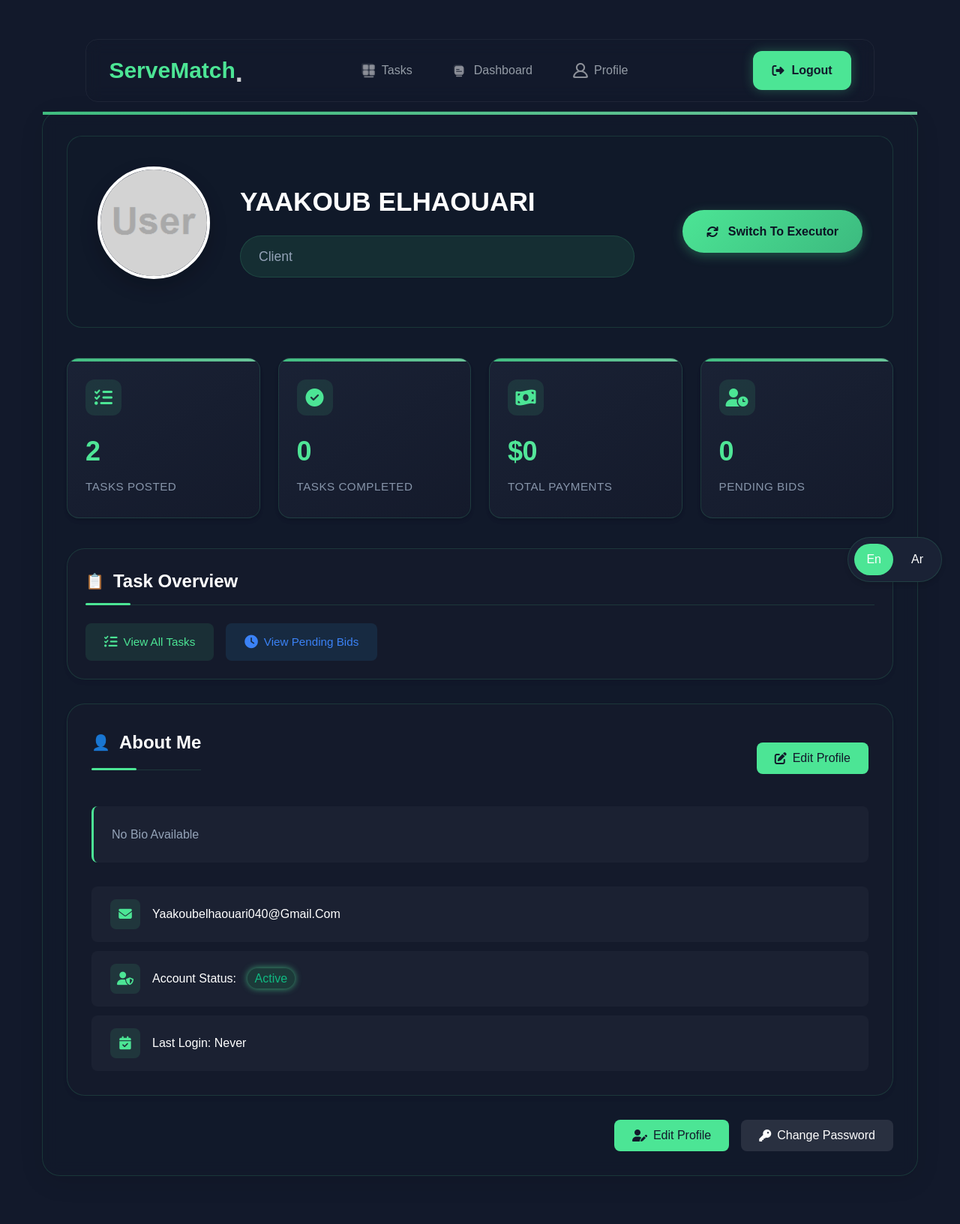
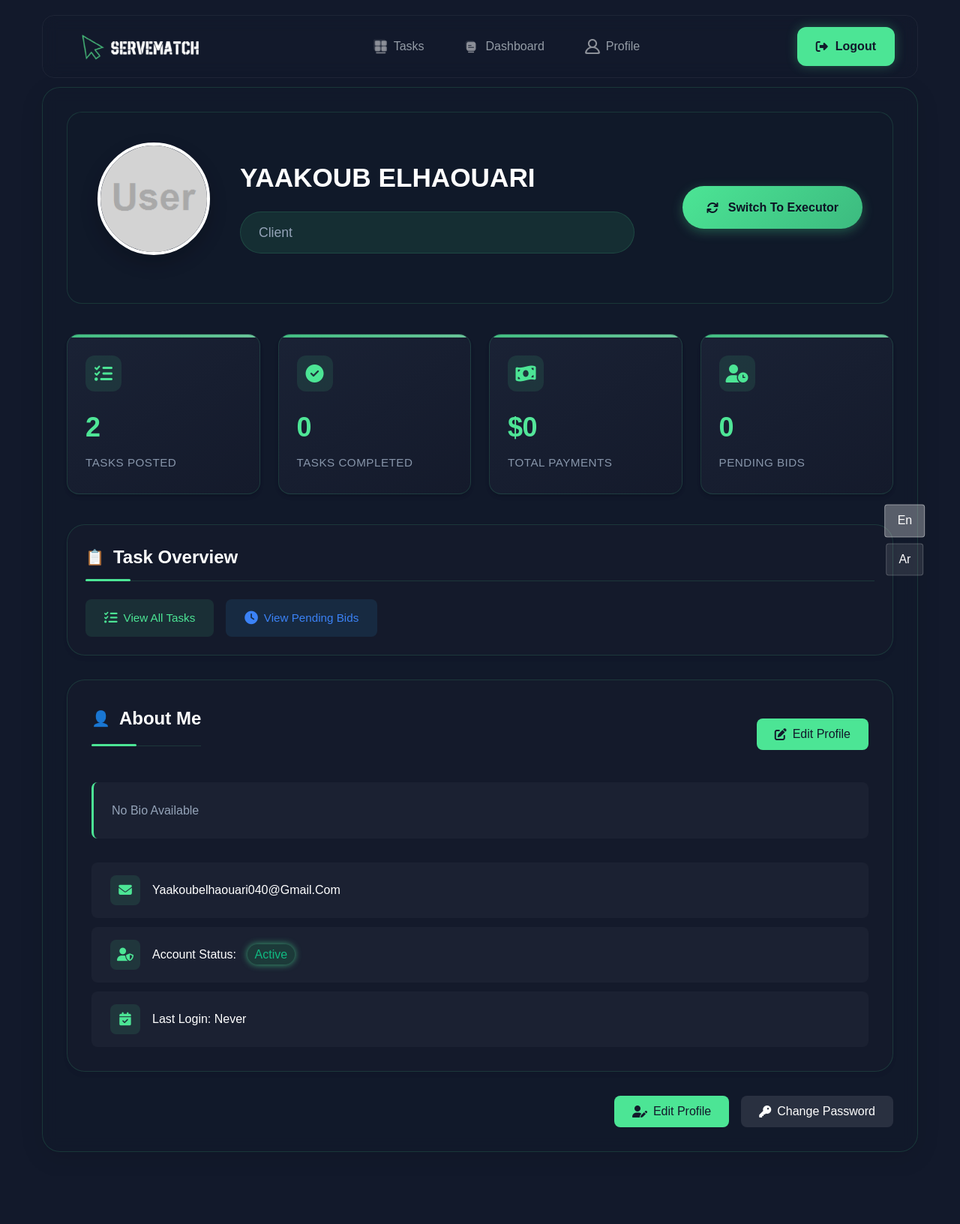
Before and after one commit to Yacobel/PFE, a PHP site: page /profile.php in a window 1280 px wide. Shown: the whole page at 75% size. After the commit the page ends 1536 px from the top, so only its background shows below. Run offline with PHP 8.4, Linux system fonts and the light colour scheme; a user stored in the database is signed in; data comes from the database, SQL or seed files in the repository; data that the repository does not hold is empty; some web fonts are replaced.

Commit message:
add sompe functions

```diff
--- a/components/header.php
+++ b/components/header.php
@@ -6,7 +6,7 @@ require_once __DIR__ . '/../config/languages.php';
 ?>
 <!-- Navigation Bar -->
 <div class="nav-bar">
-    <div class="logo"><a href="index.php"><?php echo __("home"); ?></a></div>
+    <div class="logo"><a href="index.php"><img src="./style/images/lastlogo.png" alt="Logo"></a></div>
     <div class="icon">
         <i class="fa-solid fa-bars"></i>
     </div>
--- a/index.php
+++ b/index.php
@@ -179,10 +179,10 @@ require_once 'config/languages.php';
     <!-- Services Section -->
     <div class="our-services">
       <div class="services-button-container">
-        <button class="services-button">
+        <a href="taskes.php" class="services-button" style="text-decoration: none;">
           <img src="./style/images/aboute.png" alt="<?php echo __("services_icon"); ?>" />
           <?php echo __("available_services"); ?>
-        </button>
+        </a>
       </div>
 
       <div class="heading-section">
--- a/style/header.css
+++ b/style/header.css
@@ -13,8 +13,8 @@
   border: none;
   outline: none;
 }
-body{
-  font-family: 'Magnetik';
+body {
+  font-family: "Magnetik";
 }
 .nav-bar {
   display: flex;
@@ -60,26 +60,16 @@ body{
 
 .nav-bar .logo a {
   font-weight: bold;
+  width: 200px;
+  display: flex;
+  justify-content: center;
+  align-items: center;
   color: #4ce595;
   position: relative;
-  display: inline-block;
 }
-
-.nav-bar .logo a::after {
-  content: ".";
-  position: absolute;
-  color: #ffffff;
-  font-size: 36px;
-  bottom: -10px;
-  right: -10px;
-  opacity: 0.8;
-  transform: translateY(-2px);
-  transition: color 0.3s ease, transform 0.3s ease;
-}
-
-.nav-bar .logo:hover a::after {
-  color: #4ce595;
-  transform: translateY(0);
+.nav-bar .logo a img {
+  object-fit: cover;
+  width: 100%;
 }
 
 .nav-bar ul {
--- a/style/profile.css
+++ b/style/profile.css
@@ -31,7 +31,10 @@ body {
 .container {
   max-width: 1200px;
   margin: 0 auto;
-  padding: 2rem 1rem;
+  padding: 0rem 1rem;
+}
+.nav-bar {
+  width: 100%;
 }
 
 /* Profile Container */
@@ -61,22 +64,8 @@ body {
   gap: 2rem;
 }
 
-.profile-header:hover {
-  border-color: rgba(76, 229, 149, 0.3);
-  transform: translateY(-5px);
-  box-shadow: 0 8px 25px rgba(76, 229, 149, 0.1);
-}
-
-.profile-header::before {
-  content: '';
-  position: absolute;
-  top: 0;
-  left: 0;
-  right: 0;
-  height: 4px;
-  background: linear-gradient(90deg, var(--primary), var(--primary-light));
-  opacity: 0.8;
-}
+
+
 
 /* User info wrapper */
 .user-info-wrapper {
@@ -1044,39 +1033,104 @@ textarea.form-control {
 }
 
 /* Language Selector */
+
+.language-selector {
+  display: flex;
+  flex-direction: column;
+  gap: 8px;
+  align-items: center;
+}
+
+.language-selector .language-btn {
+  padding: 4px 8px;
+  border: 1px solid #ddd;
+  border-radius: 4px;
+  background: none;
+  cursor: pointer;
+  font-size: 14px;
+  transition: all 0.3s ease;
+}
+
+.language-selector .language-btn:hover {
+  background-color: #f0f0f0;
+}
+
+.language-selector .language-btn.active {
+  background-color: #00feae;
+  color: white;
+  border-color: #00feae;
+}
+
+/* RTL Support */
+[dir="rtl"] {
+    text-align: right;
+}
+
+[dir="rtl"] .language-selector {
+    flex-direction: column;
+}
+
+[dir="rtl"] .hero-btn img {
+    transform: scaleX(-1);
+}
+
+[dir="rtl"] .card-icon {
+    margin-right: 0;
+    margin-left: 15px;
+}
+
+[dir="rtl"] .advantage-cards .info-card {
+    padding-right: 20px;
+    padding-left: 0;
+}
+
+[dir="rtl"] .services-button img {
+    margin-right: 0;
+    margin-left: 10px;
+}
+
+[dir="rtl"] .service-card .card-details .detail-item {
+    margin-right: 0;
+    margin-left: 15px;
+}
+
+[dir="rtl"] .service-card .browse-button {
+    margin-right: 0;
+    margin-left: auto;
+}
 .language-selector {
   position: fixed;
-  bottom: 1.5rem;
-  right: 1.5rem;
+  top: 90%;
+  transform: translate(-50% ,-50%);
+  right: 20px;
   z-index: 1000;
   display: flex;
-  gap: 0.5rem;
-  background: var(--surface);
-  padding: 0.5rem;
-  border-radius: 50px;
-  box-shadow: 0 4px 6px rgba(0, 0, 0, 0.1);
-  border: 1px solid var(--border);
-  transition: var(--transition);
+  flex-direction: column;
+  gap: 8px;
 }
 
 .language-selector a {
-  padding: 0.5rem 1rem;
-  border-radius: 50px;
-  color: var(--text-light);
+  padding: 8px 16px;
+  background: rgba(255, 255, 255, 0.1);
+  border: 1px solid rgba(255, 255, 255, 0.2);
+  border-radius: 4px;
+  color: white;
   text-decoration: none;
-  font-weight: 500;
-  transition: var(--transition);
-}
-
-.language-selector a:hover,
+  transition: all 0.3s ease;
+}
+
+.language-selector a:hover {
+  background: rgba(255, 255, 255, 0.2);
+}
+
 .language-selector a.active {
-  color: var(--primary);
-  background: rgba(74, 108, 247, 0.1);
-}
-
-.language-selector a.active {
-  background: var(--primary);
-  color: white;
+  background: rgba(255, 255, 255, 0.3);
+  border-color: rgba(255, 255, 255, 0.4);
+}
+
+[dir="rtl"] .language-selector {
+  left: 40px;
+  right: auto;
 }
 
 /* Profile Details Section */
@@ -1238,14 +1292,6 @@ textarea.form-control {
 }
 
 /* RTL Support */
-[dir="rtl"] .language-selector {
-  left: 2rem;
-  right: auto;
-}
-
-[dir="rtl"] .section-title {
-  flex-direction: row-reverse;
-}
 
 /* Profile Picture Styles */
 .profile-avatar {
```
Also changed, not shown: style/style.css (+3 -18 lines), style/taskes.css (+43 -44 lines), style/images/lastlogo.png (added), uploads/profiles/profile_3_1750075242.png (deleted), uploads/profiles/profile_3_1750236568.png (added).
